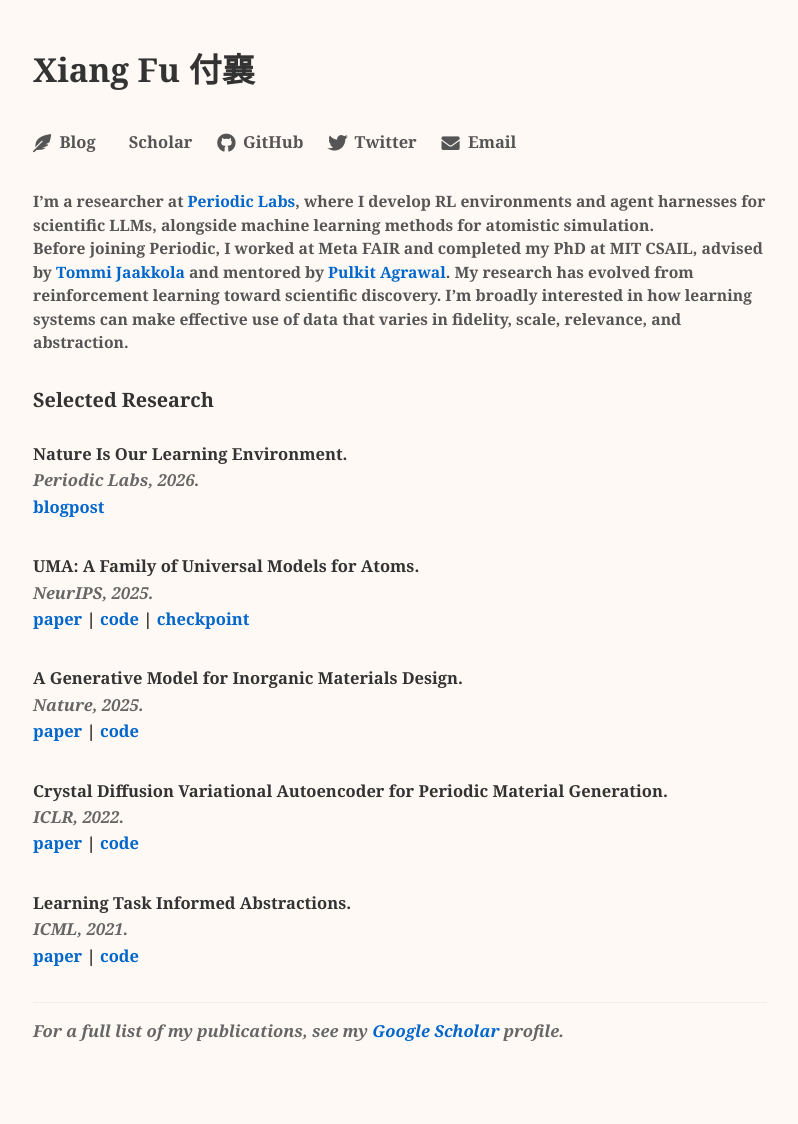
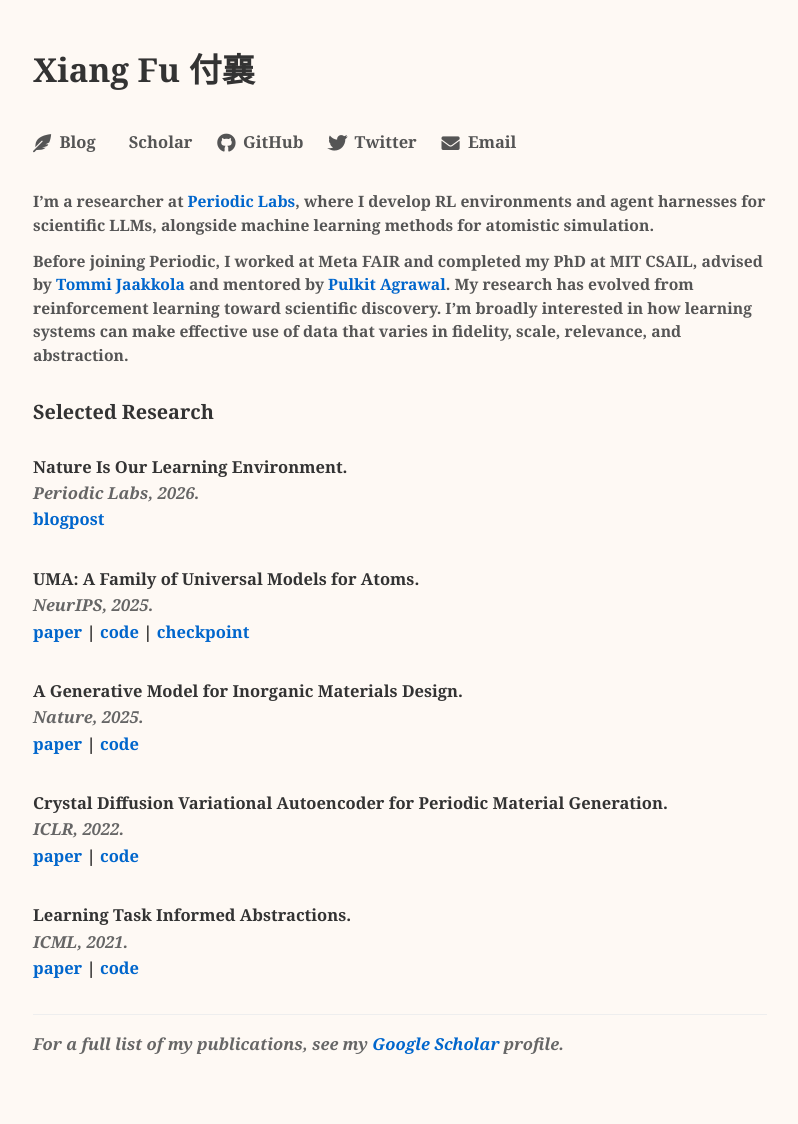
Before and after one commit to kyonofx/kyonofx.github.io, a Jekyll site: the page built from _pages/home.md, in a window 1280 px wide. Shown: the whole page, without its empty margins (240-1038 px from the left). Built offline with Jekyll 4.4.1, drawn with Linux system fonts in a browser that asks for light colours; cached includes are drawn as plain includes; some web fonts are replaced; a style sheet for code colours, icons or effects is not loaded.

Commit message:
Add spacing between bio paragraphs

```diff
--- a/_includes/head/custom.html
+++ b/_includes/head/custom.html
@@ -190,6 +190,10 @@ i[class^="ai"], i[class*=" ai"] {
   color: #555;
   line-height: 1.5;
   font-size: 0.95em;
+}
+
+.author-bio p + p {
+  margin-top: 0.8em;
 }
 
 .author-bio a {
```
